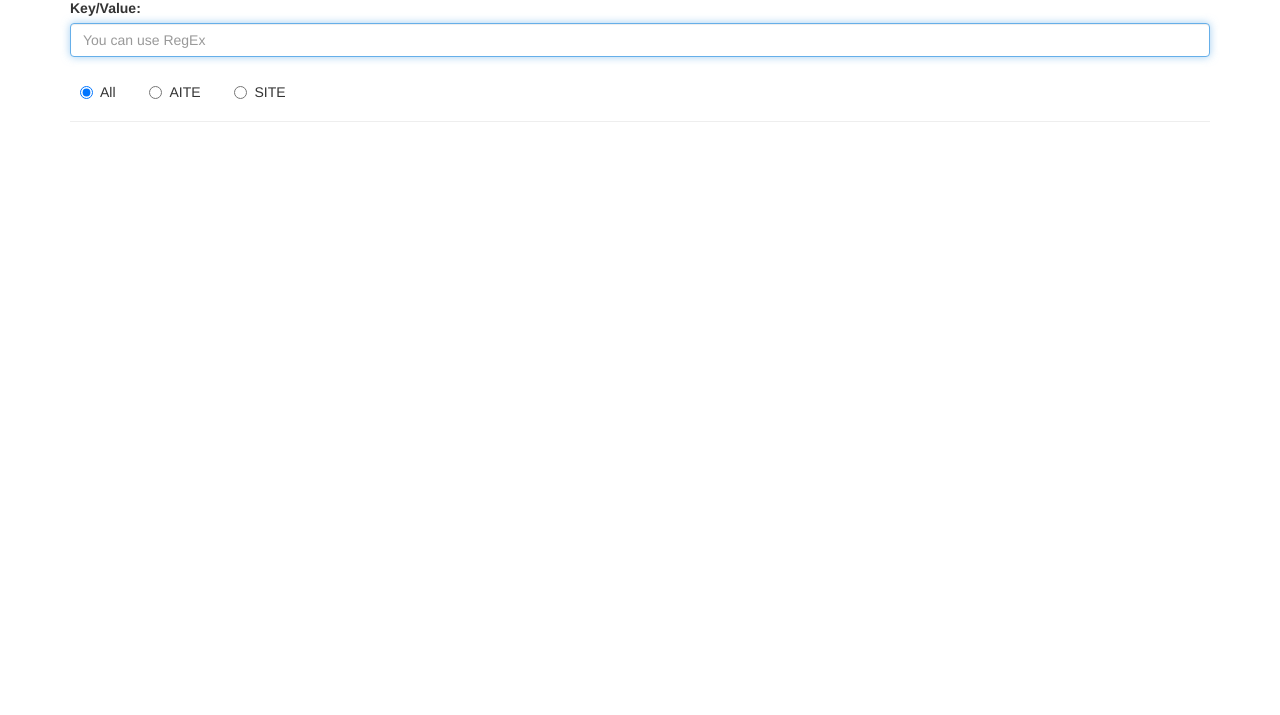
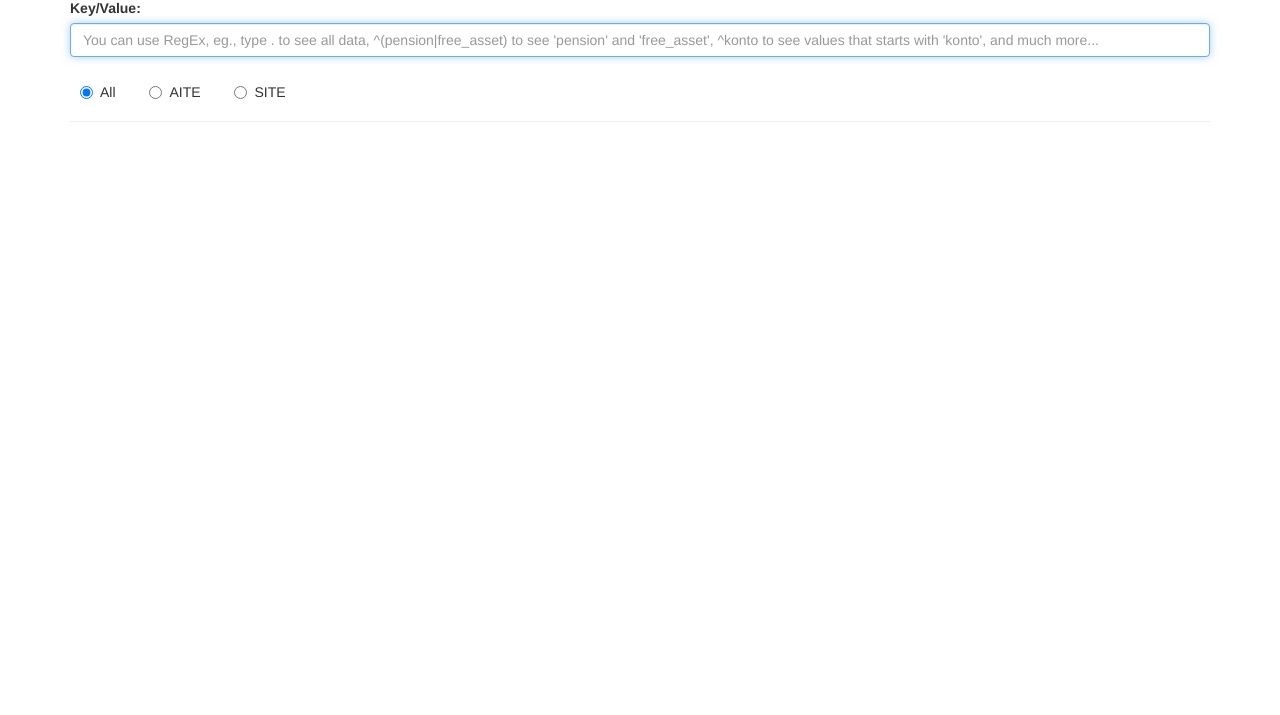
Before and after one commit to lthr/livesearch-jsons, a website: page index.html in a window 1280 px wide. Shown: the part 85-800 px from the top of the page. Drawn offline with nearby package versions, Linux system fonts and the light colour scheme.

Commit message:
add regex help and link

```diff
--- a/index.html
+++ b/index.html
@@ -12,12 +12,15 @@
     <div class="page-header">
         <h2>Holdings Service Customer Search
             <small>AITE/SITE</small>
+            <span style="float: right;"><small><a href="https://www.cheatography.com/davechild/cheat-sheets/regular-expressions/" target="_blank">RegEx cheat sheet</a></small></span>
         </h2>
 
         <form role="form" id="form">
             <div class="form-group">
                 <label for="usr">Key/Value:</label>
-                <input type="text" class="form-control" id="search" placeholder="You can use RegEx" autofocus>
+                <input type="text" class="form-control" id="search"
+                       placeholder="You can use RegEx, eg., type . to see all data, ^(pension|free_asset) to see 'pension' and 'free_asset', ^konto to see values that starts with 'konto', and much more..."
+                       autofocus>
             </div>
             <div class="radio">
                 <label><input type="radio" name="optradio" value="" checked>All</label>
--- a/script.js
+++ b/script.js
@@ -113,7 +113,7 @@ $(window).load(function () {
           output += '</div>';
         }
       });
-      //if (!searchField) output = '';
+      if (!searchField) output = '';
       $('#output').html(output);
     });
   });
```
